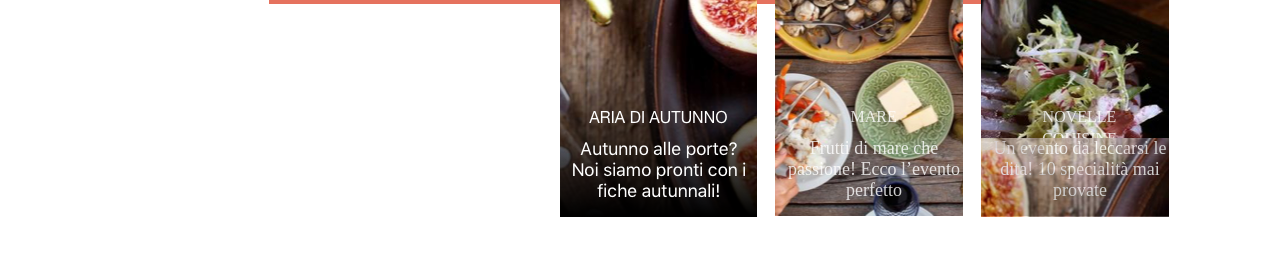
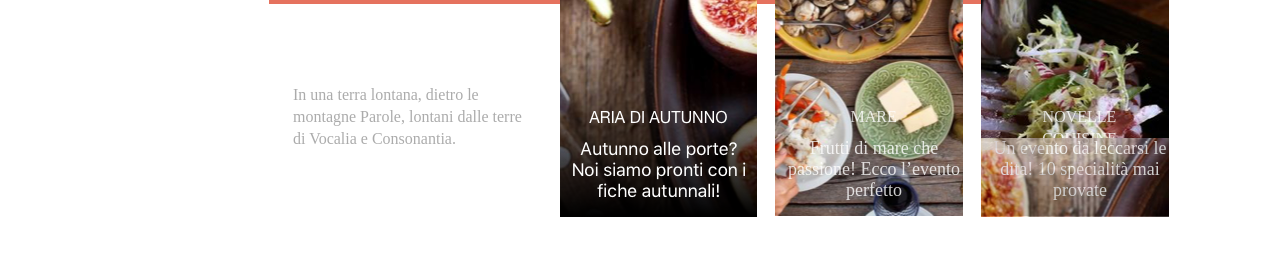
Before and after one commit to evgeniy-20/cooking, a plain HTML site: page index.html in a window 1280 px wide. Shown: the part 720-976 px from the top of the page. Drawn offline with Linux system fonts and the light colour scheme.

Commit message:
text with food

```diff
--- a/index.html
+++ b/index.html
@@ -73,6 +73,12 @@
                         </div>
                     </div>
                 </div>
+                <div class="lontana">
+                    In una terra lontana, dietro le
+                    montagne Parole, lontani dalle terre di
+                    Vocalia e Consonantia.
+                </div>
+
             </div>
         </div>
     </div>
--- a/style.css
+++ b/style.css
@@ -167,3 +167,13 @@
     color: white;
     padding: 0 0 16px 10px;
 }
+.lontana {
+    width: 231px;
+    height: 77px;
+    font-size: 16px;
+    font-weight: 300;
+    line-height: 1.38;
+    opacity: 0.8;
+    color: #979797;
+    padding: 80px 0 16px 142px;
+}
```
